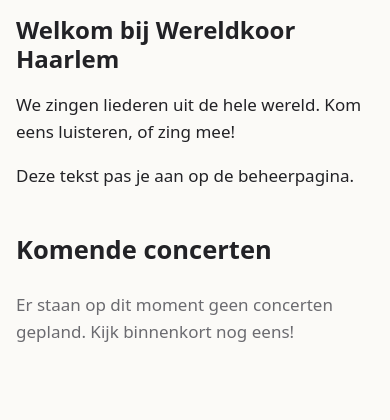
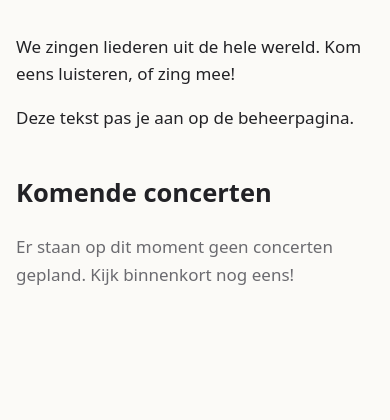
Before and after one commit to bathnelson/koorkalender, a PHP site: page / in a window 390 px wide. Shown: the part 74-494 px from the top of the page. Run offline with PHP 8.4, Linux system fonts and the light colour scheme.

Commit message:
Website: paginatitel op de telefoon verbergen
Co-Authored-By: Claude Opus 5.5 <noreply@anthropic.com>
Claude-Session: https://claude.ai/code/session_01QvnVHLXDuSgaBw6aarRMbH

```diff
--- a/website/stijl.css
+++ b/website/stijl.css
@@ -129,6 +129,7 @@ figcaption { font-size: .85rem; color: var(--stil); padding-top: 4px; }
   .kop .logo span { display: none; }
   main.binnen { padding-top: 16px; }
   .tekst h1 { font-size: 1.5rem; margin-bottom: 10px; }
+  article.tekst > h1:first-child { display: none; } /* paginatitel bovenaan: op de telefoon weg, de naam staat al in de balk */
   .kop nav a { padding: 6px 12px; }
   .kop nav { max-height: calc(100vh - 60px); overflow-y: auto; }
 }
```
